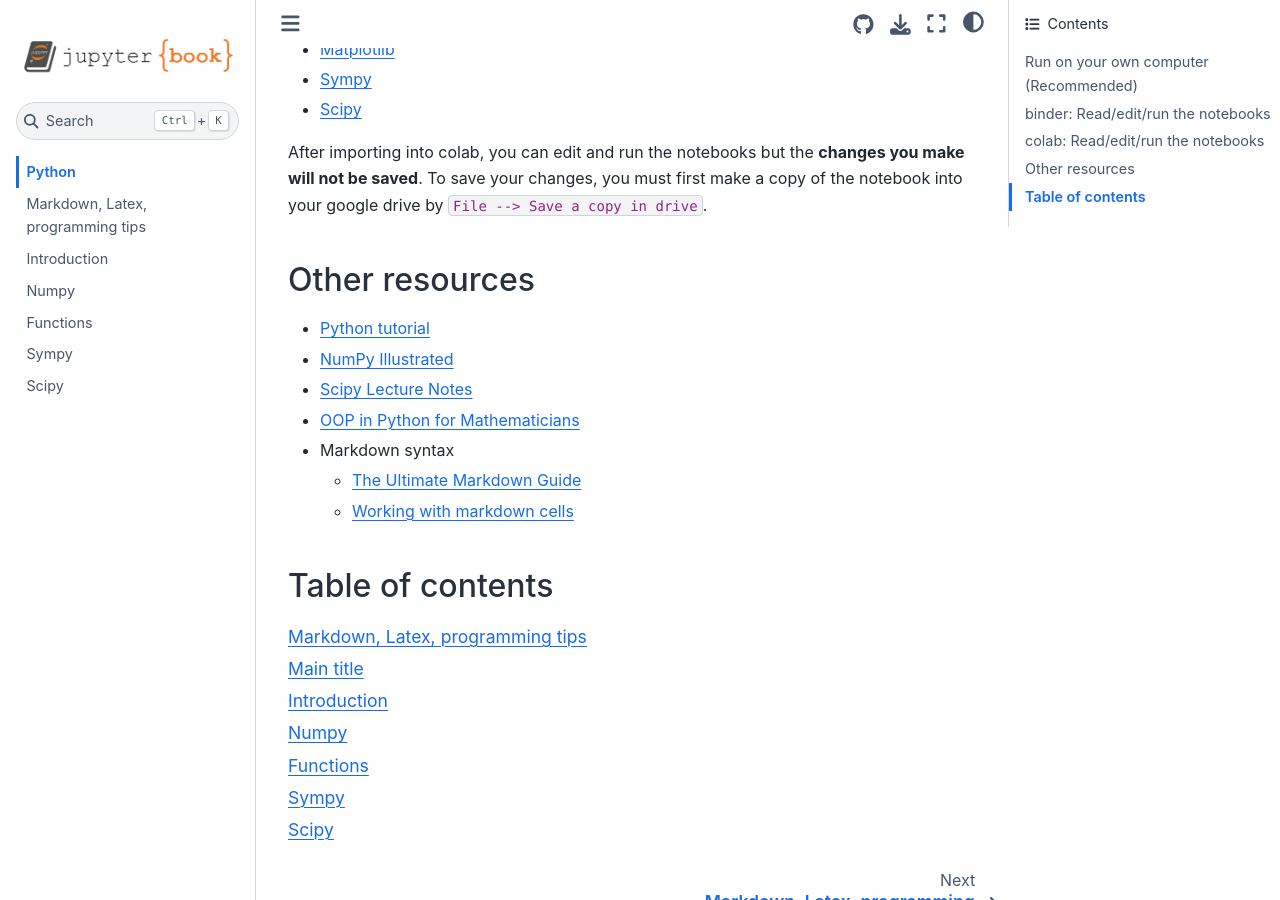
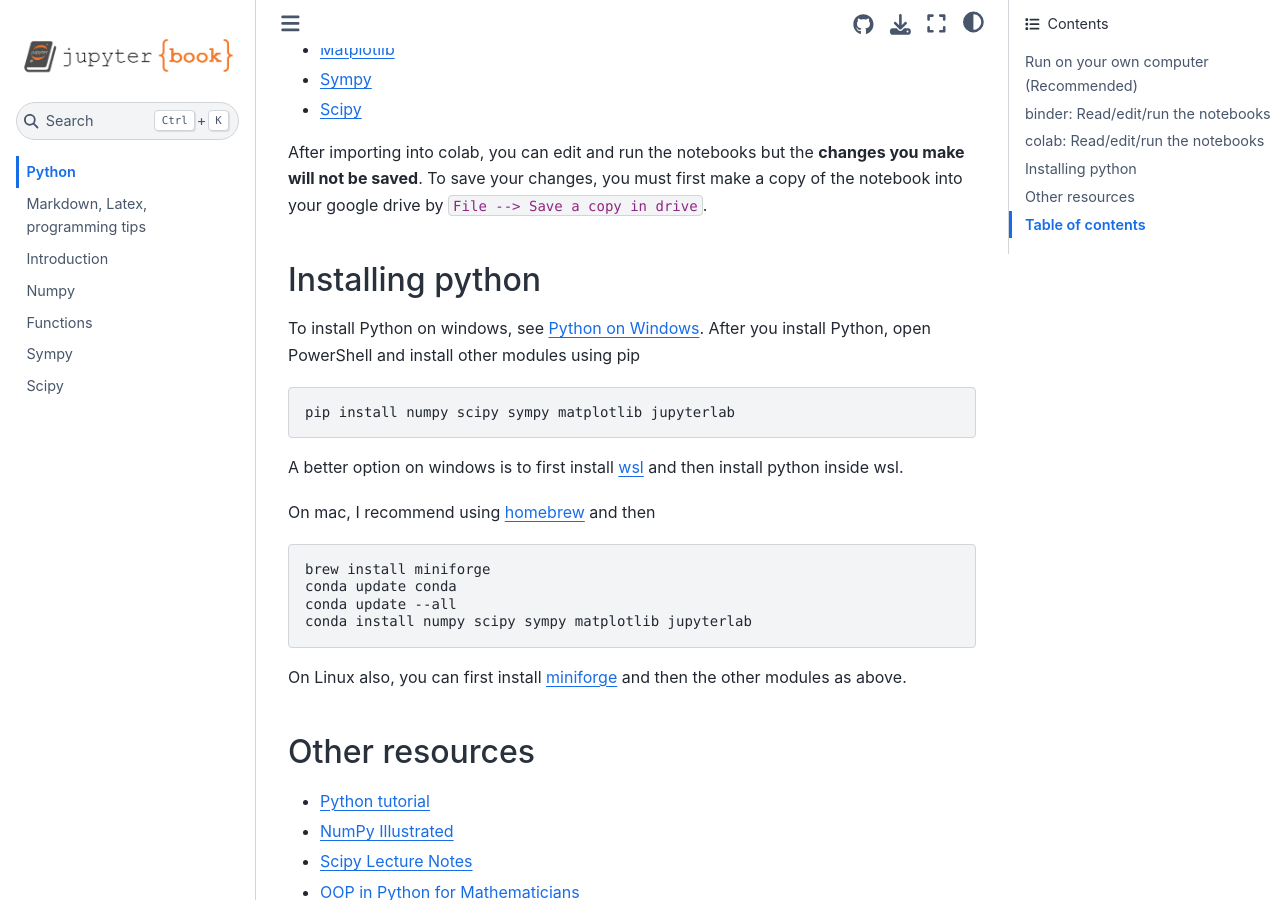
Before and after one commit to cpraveen/python, a Jupyter Book: the page built from front.md, in a window 1280 px wide and 900 px high, scrolled down 860 px. Built offline with Jupyter Book 1.0.4 settings and Sphinx 7.4.7 and the Sphinx Book theme 1.1.4, drawn with Linux system fonts in a browser that asks for light colours; pages that are not in the unit, such as notebooks, are missing from menus.

Commit message:
Update front

````diff
--- a/front.md
+++ b/front.md
@@ -30,6 +30,27 @@ or import the individual notebooks into colab using the following links
 
 After importing into colab, you can edit and run the notebooks but the **changes you make will not be saved**. To save your changes, you must first make a copy of the notebook into your google drive by `File --> Save a copy in drive`.
 
+## Installing python
+
+To install Python on windows, see [Python on Windows](https://learn.microsoft.com/en-us/windows/python/beginners). After you install Python, open PowerShell and install other modules using pip
+
+```shell
+pip install numpy scipy sympy matplotlib jupyterlab
+```
+
+A better option on windows is to first install [wsl](https://learn.microsoft.com/en-us/windows/wsl/install) and then install python inside wsl.
+
+On mac, I recommend using [homebrew](https://www.brew.sh) and then
+
+```shell
+brew install miniforge
+conda update conda
+conda update --all
+conda install numpy scipy sympy matplotlib jupyterlab
+```
+
+On Linux also, you can first install [miniforge](https://github.com/conda-forge/miniforge/releases) and then the other modules as above.
+
 ## Other resources
 
 * [Python tutorial](https://docs.python.org/tutorial)
````
